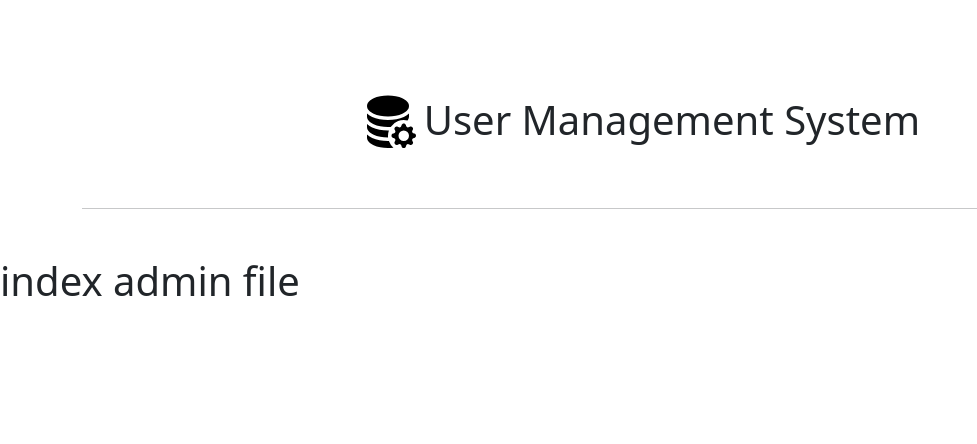
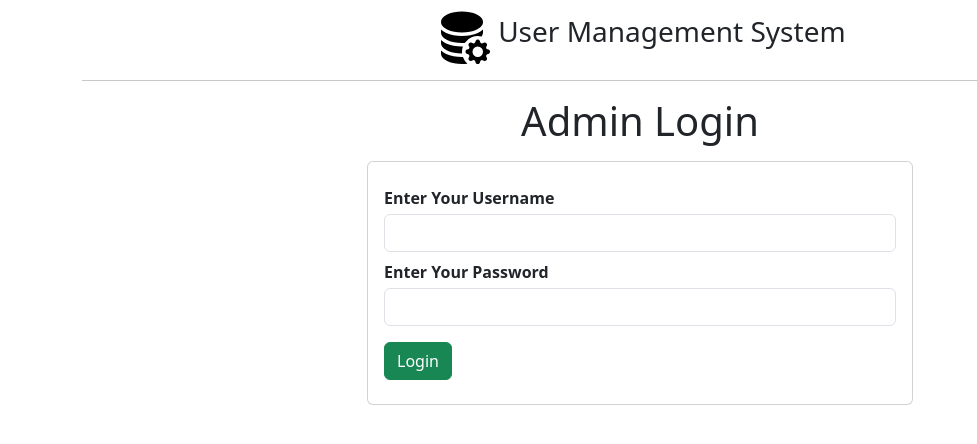
Before and after one commit to Grayni/crm, a Flask app: page /admin/ in a window 1280 px wide. Shown: the top 444 px of the page, without its empty margins (0-977 px from the left). Run offline with Flask 3, Linux system fonts and the light colour scheme.

Commit message:
Admin login and logout

```diff
--- a/app.py
+++ b/app.py
@@ -27,10 +27,29 @@ class User(db.Model):
         return f'User("{self.id}", "{self.lname}", "{self.fname}", "{self.email}", "{self.email}", "{self.username}", "{self.edu}", "{self.status}")'
 
 
+# create admin Class
+class Admin(db.Model):
+    id = db.Column(db.Integer, primary_key=True)
+    username = db.Column(db.String(255), nullable=False)
+    password = db.Column(db.String(255), nullable=False)
+
+    def __repr__(self):
+        return f'Admin("{self.username}", "{self.id}")'
+
+
 # create table
 with app.app_context():
     # create table
     db.create_all()
+
+    # insert admin data one time only one time insert this data (create new Admin not exist User!)
+    # admin = Admin(username='Grayni', password=bcrypt.generate_password_hash('Grayni', 10))
+    # db.session.add(admin)
+    # db.session.commit()
+
+    # Delete Admin or User
+    # db.session.query(Admin).filter_by(username='Test').delete()
+    # db.session.commit()
 
 
 # main index
@@ -40,12 +59,52 @@ def index():
 
 
 # admin login
-@app.route('/admin/')
+@app.route('/admin/', methods=['POST', 'GET'])
 def adminIndex():
-    return render_template('admin/index.html', title='Admin Login')
+    # check the request is post or not
+    if request.method == 'POST':
+        # get the value of field
+        username = request.form.get('username')
+        password = request.form.get('password')
+        # check the value is not empty
+        if username == '' or password == '':
+            flash('Please fill all the fields', 'danger')
+            return redirect('/admin/')
+        else:
+            # login admin by username
+            admins = Admin().query.filter_by(username=username).first()
+            if admins and bcrypt.check_password_hash(admins.password, password):
+                session['admin_id'] = admins.id
+                session['admin_name'] = admins.username
+                flash('Login Successfully', 'success')
+                return redirect('/admin/dashboard')
+            else:
+                flash('Invalid Email and Password', 'danger')
+                return redirect('/admin/')
+    else:
+        return render_template('admin/index.html', title='Admin Login')
 
 
+# admin dashboard
+@app.route('/admin/dashboard', methods=['POST', 'GET'])
+def adminDashboard():
+    if not session.get('admin_id'):
+        return redirect('/admin/')
+    return render_template('/admin/dashboard.html', title='Admin Dashboard')
+
+
+# admin Logout
+@app.route('/admin/logout')
+def adminLogout():
+    if not session.get('admin_id'):
+        return redirect('/admin/')
+    if session.get('admin_id'):
+        session['admin_id'] = None
+        session['admin_name'] = None
+        return redirect('/')
+
 # --------------- user area -----------------------
+
 
 # user login
 @app.route('/user/', methods=['POST', 'GET'])
--- a/templates/admin/index.html
+++ b/templates/admin/index.html
@@ -1,5 +1,37 @@
 {% extends "admin/layout.html" %}
 
 {% block content %}
-<h1>index admin file</h1>
+<div class="container">
+        <h1 class="text-center my-3">
+            Admin Login
+        </h1>
+        <div class="row  d-flex justify-content-center">
+            <div class="col-xl-6 col-lg-6 col-md-6 col-sm-12">
+                {% with messages=get_flashed_messages(with_categories=true) %}
+                    {% if messages %}
+                        {% for category, message in messages %}
+                        <div class="alert alert-{{ category }}">
+                            <strong>{{ message }}</strong>
+                        </div>
+                        {% endfor %}
+                    {% endif %}
+                {% endwith %}
+                <div class="card">
+                    <div class="card-body">
+                        <form action="" method="POST">
+                            <div class="my-2">
+                                <label for=""><b>Enter Your Username</b></label>
+                                <input type="text" name="username" id="username" class="form-control my-1">
+                            </div>
+                            <div class="my-2">
+                                <label for=""><b>Enter Your Password</b></label>
+                                <input type="password" name="password" id="password" class="form-control my-1">
+                            </div>
+                            <button class="btn btn-success my-2">Login</button>
+                        </form>
+                    </div>
+                </div>
+            </div>
+        </div>
+    </div>
 {% endblock content %}
--- a/templates/admin/layout.html
+++ b/templates/admin/layout.html
@@ -14,15 +14,10 @@
 </head>
 
 <body>
-    <div class="container my-5">
+    <div class="container my-2">
         <div class="d-flex justify-content-center align-items-center">
             <img style="width: 5%;" class="me-2" src="/static/icons/database-fill-gear.svg" alt="logo">
-            <h1 class="text-center my-5">User Management System</h1>
-        </div>
-        <div class="text-center my-2">
-            {% if session.get('user_id') %}
-                <button class="btn btn-info">{{ session.username }}</button>
-            {% endif %}
+            <h3>User Management System</h3>
         </div>
         <hr>
     </div>
--- a/templates/index.html
+++ b/templates/index.html
@@ -40,7 +40,7 @@
                 <div class="card m-3">
                     <div class="card-body bg-danger">
                         <h3>Admin login</h3>
-                        <a href="/user/" class="nav-link text-white">Admin login</a>
+                        <a href="/admin/" class="nav-link text-white">Admin login</a>
                     </div>
                 </div>
             </div>
--- a/templates/user/index.html
+++ b/templates/user/index.html
@@ -27,7 +27,7 @@
                                 <label for=""><b>Enter Your Password</b></label>
                                 <input type="password" name="password" id="password" class="form-control my-1">
                             </div>
-                            <button class="btn btn-success my-2">Signup</button>
+                            <button class="btn btn-success my-2">Login</button>
                             <span class="d-flex align-items-center">
                                 If you have not Account ?
                                 <a href="/user/signup" class="text-center nav-link ms-2 text-primary">Signup</a>
--- a/templates/user/layout.html
+++ b/templates/user/layout.html
@@ -14,10 +14,10 @@
 </head>
 
 <body>
-    <div class="container my-5">
+    <div class="container my-2">
         <div class="d-flex justify-content-center align-items-center">
             <img style="width: 5%;" class="me-2" src="/static/icons/database-fill-gear.svg" alt="logo">
-            <h1 class="text-center my-5">User Management System</h1>
+            <h3>User Management System</h3>
         </div>
         <div class="text-center my-2">
             {% if session.get('user_id') %}
```
Also changed, not shown: templates/admin/dashboard.html (+6 -40 lines), templates/admin/navbar.html (added, +14 -0 lines), 1 other file.
